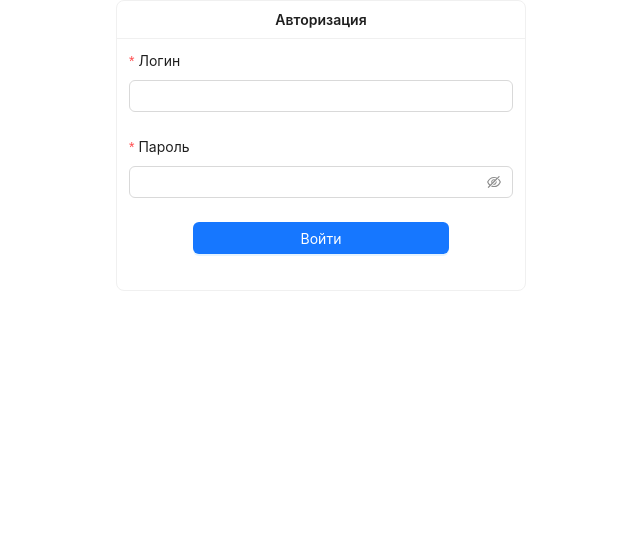
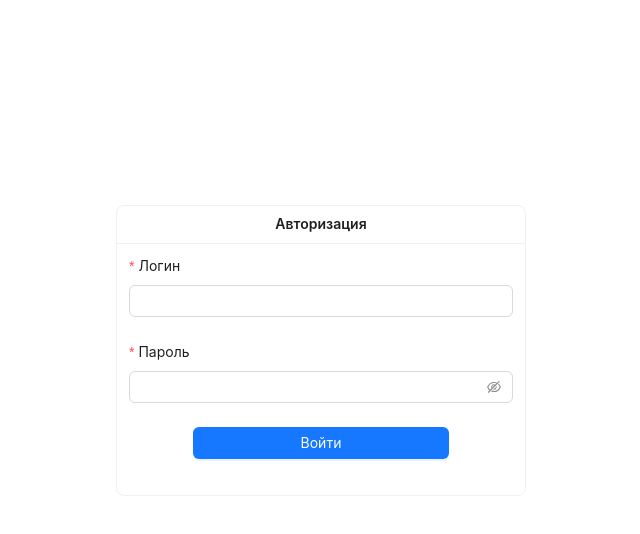
Before and after one commit to Sergey-Pavlov809/Pac-Man, a React (Vite) app in the folder packages/client/: page /sign-in in a window 1280 px wide. Shown: the top 534 px of the page, without its empty margins (319-959 px from the left). Built offline with nearby package versions, Linux system fonts and the light colour scheme.

Commit message:
add sign up

```diff
--- a/packages/client/src/pages/SignIn/SignIn.tsx
+++ b/packages/client/src/pages/SignIn/SignIn.tsx
@@ -41,7 +41,7 @@ const Login: React.FC = () => {
 
   return (
     <Flex
-      style={{ minHeight: '100%' }}
+      style={{ minHeight: '700px' }}
       gap="middle"
       align="center"
       justify="center"
```
